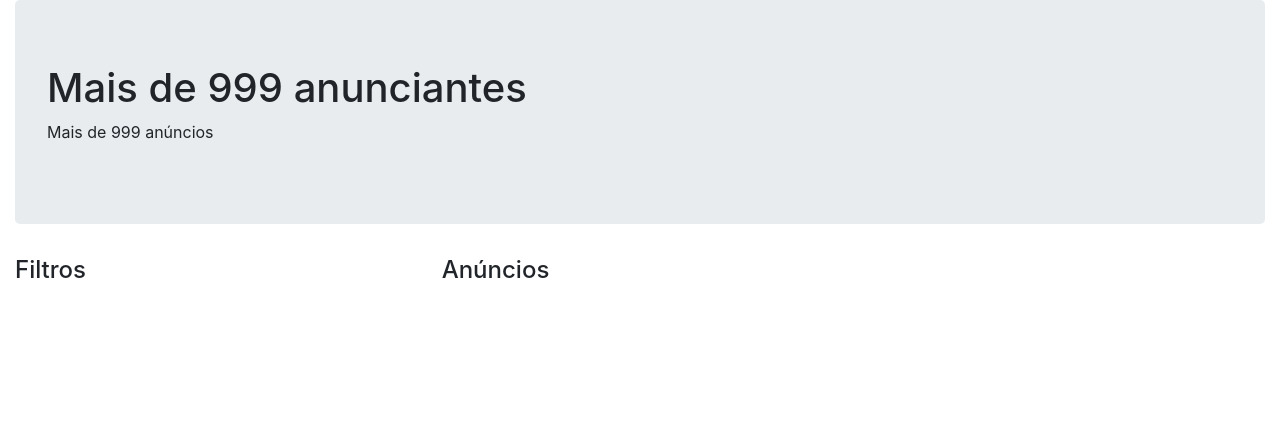
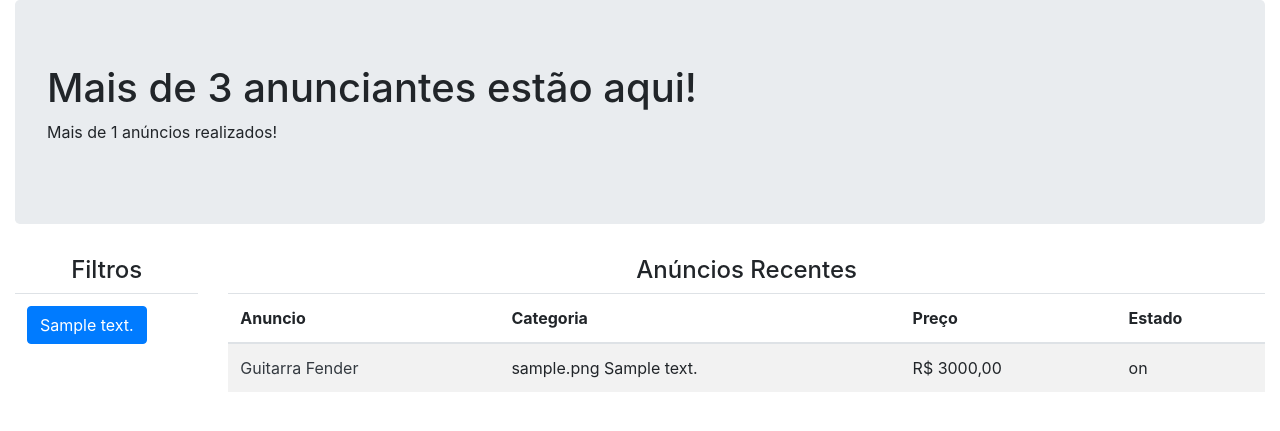
Before and after one commit to raphaelalvarenga/classificados, a PHP site: page / in a window 1280 px wide. Shown: the part 80-511 px from the top of the page. Run offline with PHP 8.4, Linux system fonts and the light colour scheme; data comes from the database, SQL or seed files in the repository; tables that the repository leaves empty or names only in its code hold one stand-in row (values such as "Sample post"); some libraries are stand-ins or nearby versions.

Commit message:
Criada a secao de anuncios e filtros na pagina index.php.

```diff
--- a/anunciar.php
+++ b/anunciar.php
@@ -121,10 +121,10 @@ require "cabecalho.php";
                         <div class="form-group">
                             <div class="btn-group btn-group-toggle" data-toggle="buttons">
                                 <label class="btn btn-primary active">
-                                    <input type="radio" name="estado" id="iptAnunciarNovo" autocomplete="off" value="novo" checked> Novo
+                                    <input type="radio" name="estado" id="iptAnunciarNovo" autocomplete="off" value="Novo" checked> Novo
                                 </label>
                                 <label class="btn btn-primary">
-                                    <input type="radio" name="estado" id="iptAnunciarUsado" value="usado" autocomplete="off"> Usado
+                                    <input type="radio" name="estado" id="iptAnunciarUsado" value="Usado" autocomplete="off"> Usado
                                 </label>
                             </div>
                         </div>
--- a/index.php
+++ b/index.php
@@ -1,4 +1,21 @@
-<?php require "cabecalho.php"; ?>
+<?php
+require "conexao.php";
+
+// Total de usuários
+$sql = "SELECT COUNT(*) as total FROM usuarios";
+$sql = $pdo->query($sql);
+$sql = $sql->fetch();
+$totalUsuarios = $sql['total'];
+
+// Total de anúncios
+$sql = "SELECT COUNT(*) as total FROM anuncios;";
+$sql = $pdo->query($sql);
+$sql = $sql->fetch();
+$totalAnuncios = $sql['total'];
+
+
+require "cabecalho.php";
+?>
         <div class="container-fluid">
             <nav class="navbar navbar-expand-sm bg-dark">
                 <a class="navbar-brand text-white" href="#">Classificados</a>
@@ -9,13 +26,63 @@
             </nav>
 
             <div class="jumbotron">
-                <h1>Mais de 999 anunciantes</h1>
-                <p>Mais de 999 anúncios</p>
+                <h1>Mais de <?php echo $totalUsuarios ?> anunciantes estão aqui!</h1>
+                <p>Mais de <?php echo $totalAnuncios ?> anúncios realizados!</p>
             </div>
 
             <div class="row">
-                <div class="col-sm-4"><h4>Filtros</h4></div>
-                <div class="col-sm-8"><h4>Anúncios</h4></div>
+                <div class="col-sm-2">
+                    <h4 class="text-center">Filtros</h4>
+                    <table class="table">
+                        <?php
+                            $sql = "SELECT * FROM categorias ORDER BY descricao";
+                            $sql = $pdo->query($sql);
+                            if ($sql->rowCount() > 0) {
+                                foreach ($sql->fetchAll() as $categoria) {
+                                    echo "<tr>";
+                                    echo "<td><a class='btn btn-primary' href='index.php'>" . $categoria['descricao'] . "</a></td>";
+                                    echo "</tr>";
+                                }
+                            }
+                        ?>
+                    </table>
+                </div>
+                <div class="col-sm-10">
+                    <h4 class="text-center">Anúncios Recentes</h4>
+                    <table class="table table-striped table-hover">
+                        <thead>
+                            <tr>
+                                <th>Anuncio</th>
+                                <th>Categoria</th>
+                                <th>Preço</th>
+                                <th>Estado</th>
+                            </tr>
+                        </thead>
+
+                        <tbody>
+                            <?php
+                                // Últimos 30 anuncios
+                                $sql = "SELECT * FROM anuncios ORDER BY id DESC LIMIT 30";
+
+                                $sql = "SELECT a.produto, c.descricao, c.icone, a.preco, a.estado " .
+                                       "FROM anuncios as a LEFT JOIN categorias as c " .
+                                       "ON a.id_categoria = c.id " .
+                                       "ORDER BY a.id DESC " .
+                                       "LIMIT 30;";
+                                $sql = $pdo->query($sql);
+                                if ($sql->rowCount() > 0) {
+                                    foreach($sql->fetchAll() as $anuncio) {
+                                        echo "<tr>";
+                                        echo "<td><a href='#' class='text-dark'>" . $anuncio['produto'] . "</a></td>";
+                                        echo "<td>" . $anuncio['icone'] . " " . $anuncio['descricao'] . "</td>";
+                                        echo "<td>R$ " . $anuncio['preco'] . "</td>";
+                                        echo "<td>" . $anuncio['estado'] . "</td>";
+                                        echo "</tr>";
+                                    }
+                                }
+                            ?>
+                        </tbody>
+                </div>
             </div>
         </div>
 <?php require "rodape.php" ?>
```
Also changed, not shown: dashboard.php (+16 -0 lines), images/anuncios/43/anuncio.png (added).
